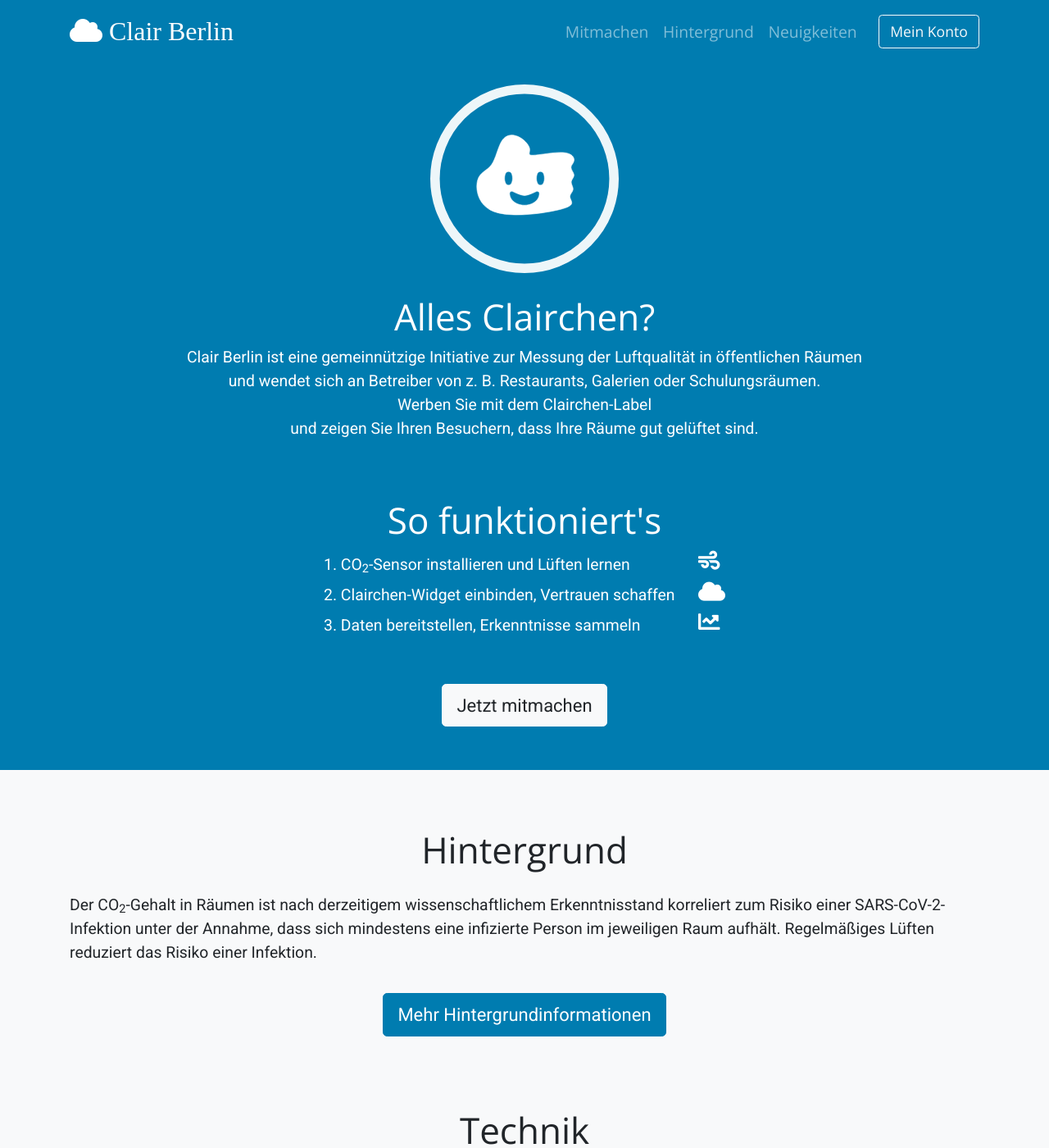
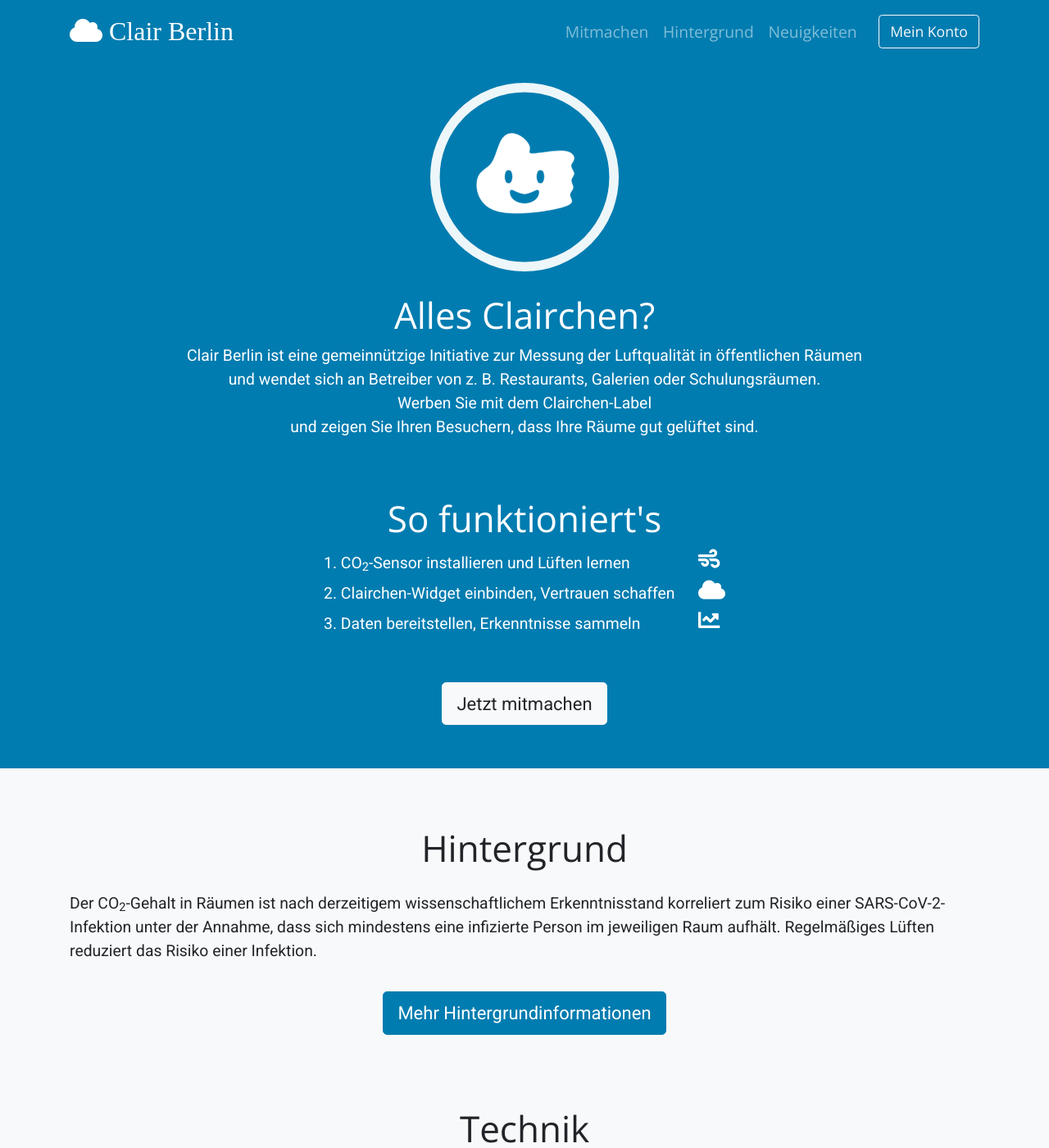
Before and after one commit to ClairBerlin/clair-website, a Jekyll site: the page built from index.md, in a window 1280 px wide and 1400 px high. Shown: the whole window at 82% size. Built offline with Jekyll 4.4.1, drawn with Linux system fonts in a browser that asks for light colours; some web fonts are replaced.

Commit message:
Fix top main margin for small screens

```diff
--- a/css/main.scss
+++ b/css/main.scss
@@ -31,7 +31,7 @@ h1 {
 }
 
 main {
-  margin-top: 77px;
+  margin-top: 75px;
 }
 
 main img {
```
